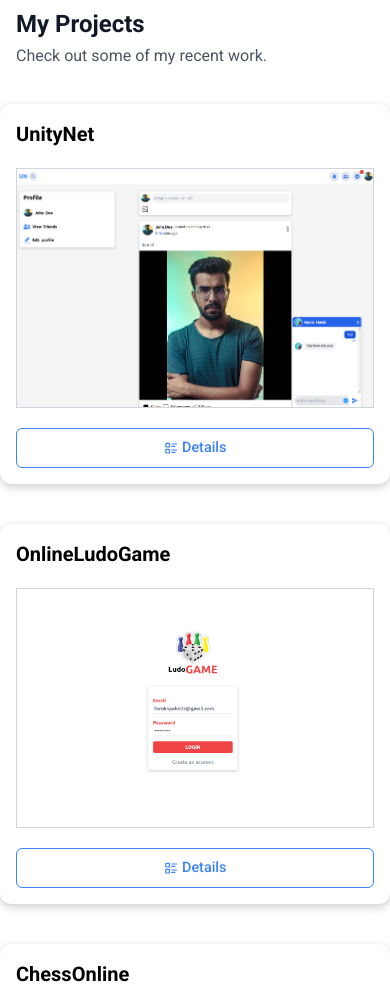
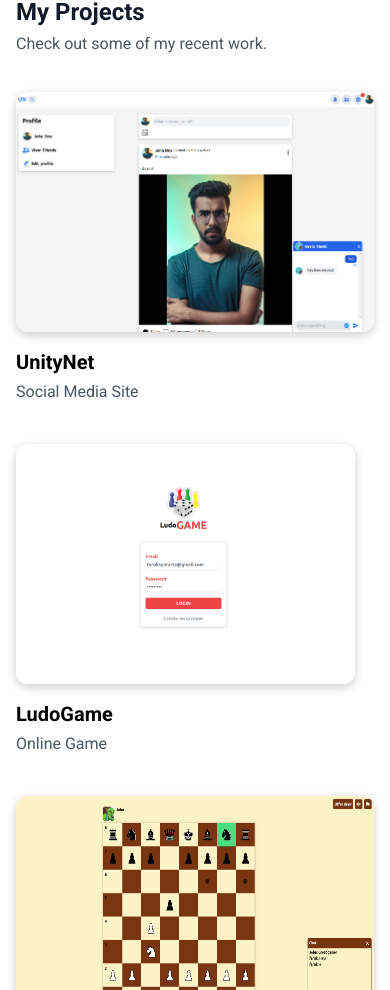
Before and after one commit to Faruk314/portfolio-website, a React (Create React App) app in the folder frontend/: page / in a window 390 px wide. Shown: the part 1010-2000 px from the top of the page. Built offline with nearby package versions, Linux system fonts and the light colour scheme.

Commit message:
Changed project cards design

```diff
--- a/frontend/src/components/Navbar.jsx
+++ b/frontend/src/components/Navbar.jsx
@@ -32,7 +32,7 @@ const Navbar = () => {
   return (
     <nav className="z-20 text-black bg-white">
       <div className="px-4 mx-auto border-black lg:px-8">
-        <div className="flex items-center justify-between max-w-5xl mx-auto py-7">
+        <div className="flex items-center justify-between max-w-5xl mx-auto py-7 md:py-10 ">
           {/* <a
             href="mailto:farukspahicdev@gmail.com"
             className="flex items-center space-x-2 font-bold underline text hover:text-gray-600"
--- a/frontend/src/components/ProjectCard.jsx
+++ b/frontend/src/components/ProjectCard.jsx
@@ -12,6 +12,7 @@ const ProjectCard = ({
   image,
   liveLink,
   index,
+  shortDesc,
 }) => {
   const {
     ref: myRef,
@@ -39,7 +40,7 @@ const ProjectCard = ({
         "/images/socialMediaImages/photoOpened.png",
       ],
     },
-    ChessOnline: {
+    Chess: {
       images: [
         "/images/chessImages/game.png",
         "/images/chessImages/menu.png",
@@ -53,7 +54,7 @@ const ProjectCard = ({
       ],
     },
 
-    OnlineLudoGame: {
+    LudoGame: {
       images: [
         "/images/ludoImages/login.png",
         "/images/ludoImages/menu.png",
@@ -73,7 +74,7 @@ const ProjectCard = ({
         "/images/ticTacImages/game.png",
       ],
     },
-    Slagalica: {
+    Mastermind: {
       images: [
         "/images/slagalicaImages/menu.png",
         "/images/slagalicaImages/login.png",
@@ -120,52 +121,18 @@ const ProjectCard = ({
           setOpenGallery(true);
         }}
       >
-        <div
-          className={classNames(
-            "flex flex-col justify-between p-4 md:p-6 space-y-5 rounded-xl shadow-[0_3px_10px_rgb(0,0,0,0.2)]",
-            {}
-          )}
-        >
-          <div className="flex flex-col space-y-5">
-            <h2 className="text-xl font-bold md:text-2xl">{title}</h2>
+        <div className="h-[15rem] md:h-[20rem] lg:h-[23rem]">
+          <img
+            className="rounded-xl h-full shadow-[0_3px_10px_rgb(0,0,0,0.2)]"
+            src={imageCategories[title]?.images[0]}
+          />
+        </div>
 
-            <img
-              className="border border-gray-300 h-[15rem] md:h-[20rem]"
-              src={imageCategories[title].images[0]}
-            />
-
-            {/* <p className="leading-7 text-sm md:text-[1rem] md:leading-loose">
-            {desc}
-          </p> */}
-
-            {/* <div className="flex flex-wrap gap-2">
-            {technologies.map((item, index) => (
-              <div
-                key={index}
-                className="p-[0.2rem] md:p-1 md:px-2 text-sm md:text-lg font-bold text-black border border-black rounded-md"
-              >
-                {item}
-              </div>
-            ))}
-          </div> */}
-          </div>
-
-          <div className="flex flex-col space-y-2 md:space-y-0 md:flex-row md:space-x-2">
-            {liveLink && (
-              <a
-                href={liveLink}
-                className="flex items-center justify-center py-[0.5rem] border-blue-500 px-4 text-[0.9rem] md:text-lg space-x-1 md:space-x-2 font-medium text-white hover:text-blue-500 bg-blue-600 rounded-md hover:bg-transparent hover:border-blue-500 border"
-              >
-                <span className="icon"> visibility</span>
-                <span>View live</span>
-              </a>
-            )}
-
-            <button className="flex items-center bg-white text-blue-500 justify-center py-[0.5rem] border-blue-500 px-4 text-[0.9rem] md:text-lg space-x-1 md:space-x-2 font-medium  hover:text-blue-500 rounded-md hover:bg-transparent hover:border-blue-500 border">
-              <TbListDetails />
-              <span>Details</span>
-            </button>
-          </div>
+        <div className="flex flex-col mt-4 space-y-1">
+          <h2 className="text-xl font-bold md:text-2xl">{title}</h2>
+          <span className="text-[1rem] md:text-[1.1rem] text-gray-600">
+            {shortDesc}
+          </span>
         </div>
       </div>
       {galleryOpen && (
--- a/frontend/src/components/Projects.jsx
+++ b/frontend/src/components/Projects.jsx
@@ -15,6 +15,7 @@ const Projects = () => {
   const projects = [
     {
       title: "UnityNet",
+      shortDesc: "Social Media Site",
       technologies: [
         "React",
         "Typescript",
@@ -28,7 +29,8 @@ const Projects = () => {
       image: "/images/socialMedia.png",
     },
     {
-      title: "OnlineLudoGame",
+      title: "LudoGame",
+      shortDesc: "Online Game",
       technologies: [
         "React",
         "Typescript",
@@ -43,7 +45,8 @@ const Projects = () => {
       image: "/images/ludoImages/login.png",
     },
     {
-      title: "ChessOnline",
+      title: "Chess",
+      shortDesc: "Online Game",
       technologies: [
         "React",
         "Typescript",
@@ -58,7 +61,8 @@ const Projects = () => {
       image: "/images/chessImages/menu.png",
     },
     {
-      title: "Slagalica",
+      title: "Mastermind",
+      shortDesc: "Online Game",
       technologies: [
         "React",
         "Typescript",
@@ -74,6 +78,7 @@ const Projects = () => {
     },
     {
       title: "Fashion Flock",
+      shortDesc: "E-Commerc Site",
       technologies: ["React", "NodeJS", "Tailwind", "MongoDB"],
       desc: "FashionFlock is designed to provide a seamless online shopping experience. With a user-friendly interface, secure payment integration using Stripe, and a versatile shopping cart feature, FashionFlock ensures an enjoyable and hassle-free journey for shoppers.",
       image: "/images/fashionFlock.png",
@@ -82,6 +87,7 @@ const Projects = () => {
     },
     {
       title: "Tuzla Taxi",
+      shortDesc: "Taxi Company Site",
       technologies: ["React", "Tailwind", "PHP"],
       desc: "A client project I developed for a local taxi company in Tuzla. This website enables customers to conveniently book taxis through a user-friendly form. As the developer, I optimized the site for a seamless booking experience and enhanced the client's online presence.",
       image: "/images/tuzlaTaxi.png",
@@ -106,7 +112,7 @@ const Projects = () => {
           </p>
         </div>
 
-        <div className="grid gap-10 my-5 md:my-10 md:px-4 lg:px-0 md:grid-cols-2">
+        <div className="grid gap-10 px-4 my-5 md:my-10 md:px-4 lg:px-0 md:grid-cols-2">
           {projects.map((project, index) => (
             <ProjectCard key={index} {...project} index={index} />
           ))}
--- a/frontend/src/components/Technologies.jsx
+++ b/frontend/src/components/Technologies.jsx
@@ -101,7 +101,7 @@ const Technologies = () => {
                   {" "}
                   {frontedIconsArray[index]}
                 </span>
-                <span className="p-1 text-center text-black border rounded-md shadow-lg md:px-2">
+                <span className="p-1 text-center text-black rounded-md  shadow-[0_3px_10px_rgb(0,0,0,0.2)] md:px-2">
                   {item.name}
                 </span>
               </div>
@@ -117,7 +117,7 @@ const Technologies = () => {
                 <span className="text-blue-500">
                   {backendIconsArray[index]}
                 </span>
-                <span className="p-1 text-center text-black border rounded-md shadow-lg md:px-2">
+                <span className="p-1 text-center text-black rounded-md shadow-[0_3px_10px_rgb(0,0,0,0.2)] md:px-2">
                   {item.name}
                 </span>
               </div>
--- a/frontend/src/components/utils/NavigateBtn.jsx
+++ b/frontend/src/components/utils/NavigateBtn.jsx
@@ -24,7 +24,7 @@ const NavigateBtn = () => {
   }, [setIsVisible]);
 
   return (
-    <div className="fixed bottom-10 right-10">
+    <div className="fixed bottom-5 right-5 md:bottom-10 md:right-10">
       {isVisible && (
         <button
           className="bg-blue-600 text-white rounded-lg h-[2.8rem] w-[2.8rem] flex items-center justify-center"
```
